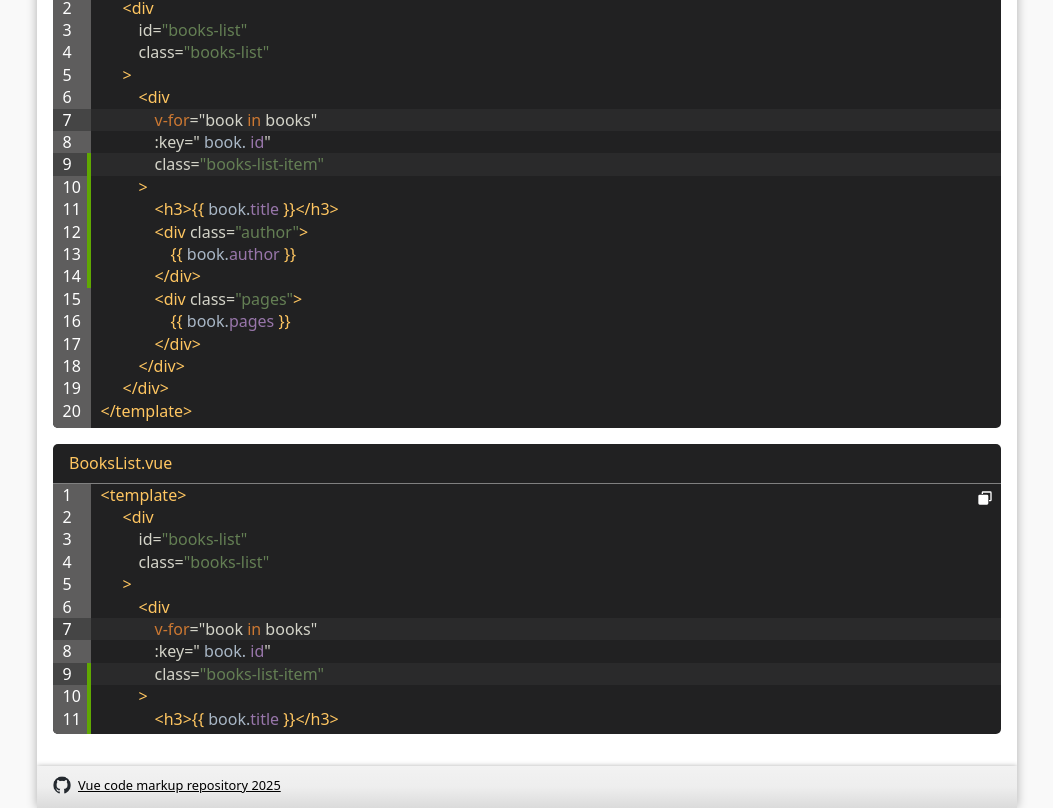
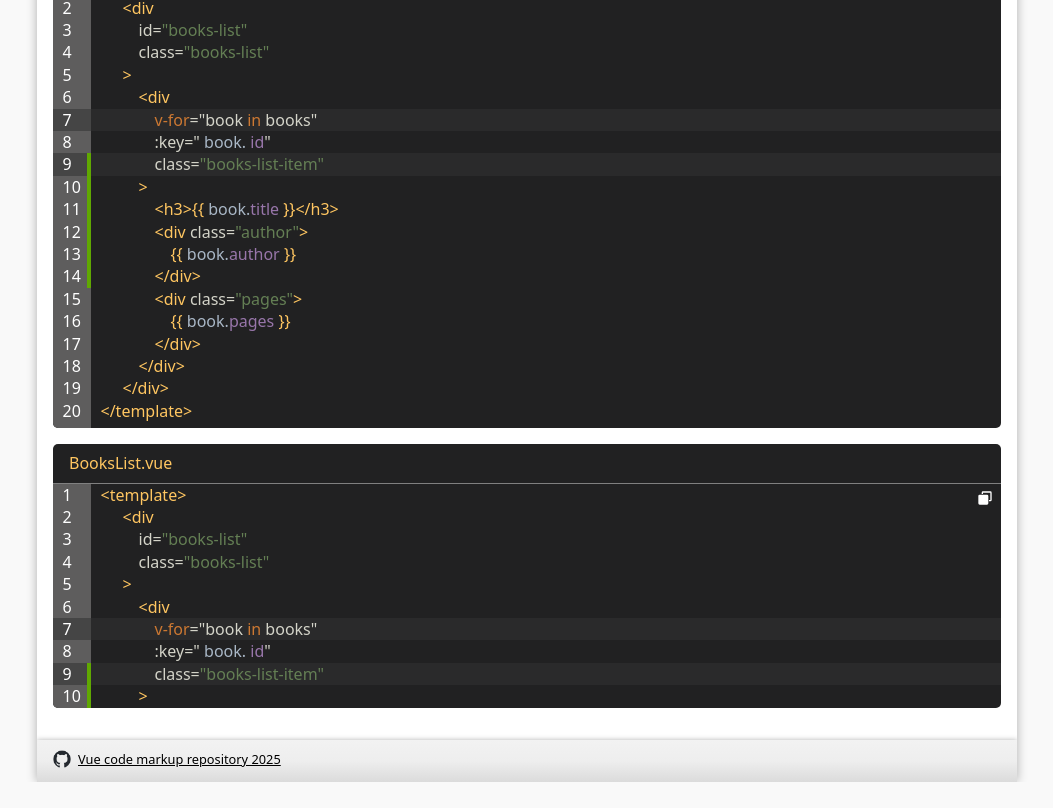
Before and after one commit to maksimkaJCHK/vue-code-markup, a Vue app: page / in a window 1280 px wide. Shown: the part 1839-2647 px from the top of the page, without its empty margins (113-1166 px from the left). After the commit the page ends 2621 px from the top, so only its background shows below. Built offline with nearby package versions, Linux system fonts and the light colour scheme.

Commit message:
Сделал возможность установить максимальное количество линий кода

```diff
--- a/src/code-markup/CodeMarkup.vue
+++ b/src/code-markup/CodeMarkup.vue
@@ -20,6 +20,7 @@
     <div
       class="code-markup__body"
       :class="bodyClass"
+      :style="maxHeightStyle"
     >
       <div class="code-markup__wrap">
         <code-fake-line>
@@ -65,7 +66,11 @@
     isCount: {
       type: Boolean,
       default: true
-    }
+    },
+    lineCount: {
+      type: [String, Number],
+      default: 'auto'
+    },
   });
 
   const copyCodeProps = () => copyCode(props.code);
@@ -79,6 +84,16 @@
     'code-markup__header': true,
     'code-markup_bold': props.headerBold
   }));
+
+  const maxHeightStyle = computed(() => {
+    const isAuto = props.lineCount === 'auto';
+
+    if (isAuto) return { '--cm-max-height-body': 'auto' };
+
+    return {
+      '--cm-max-height-body': `calc(var(--cm-text-line-height) * ${props.lineCount})`
+    }
+  });
 </script>
 
 <style lang="scss">
--- a/src/components/code-examples/BooksListMaxHeight.vue
+++ b/src/components/code-examples/BooksListMaxHeight.vue
@@ -1,15 +1,9 @@
 <template>
   <div class="books-list-max-height">
-    <books-list />
+    <books-list :line-count="10" />
   </div>
 </template>
 
 <script setup>
   import BooksList from './BooksList.vue';
 </script>
-
-<style lang="scss" scoped>
-  .books-list-max-height {
-    --cm-max-height-body: 250px;
-  }
-</style>
```
